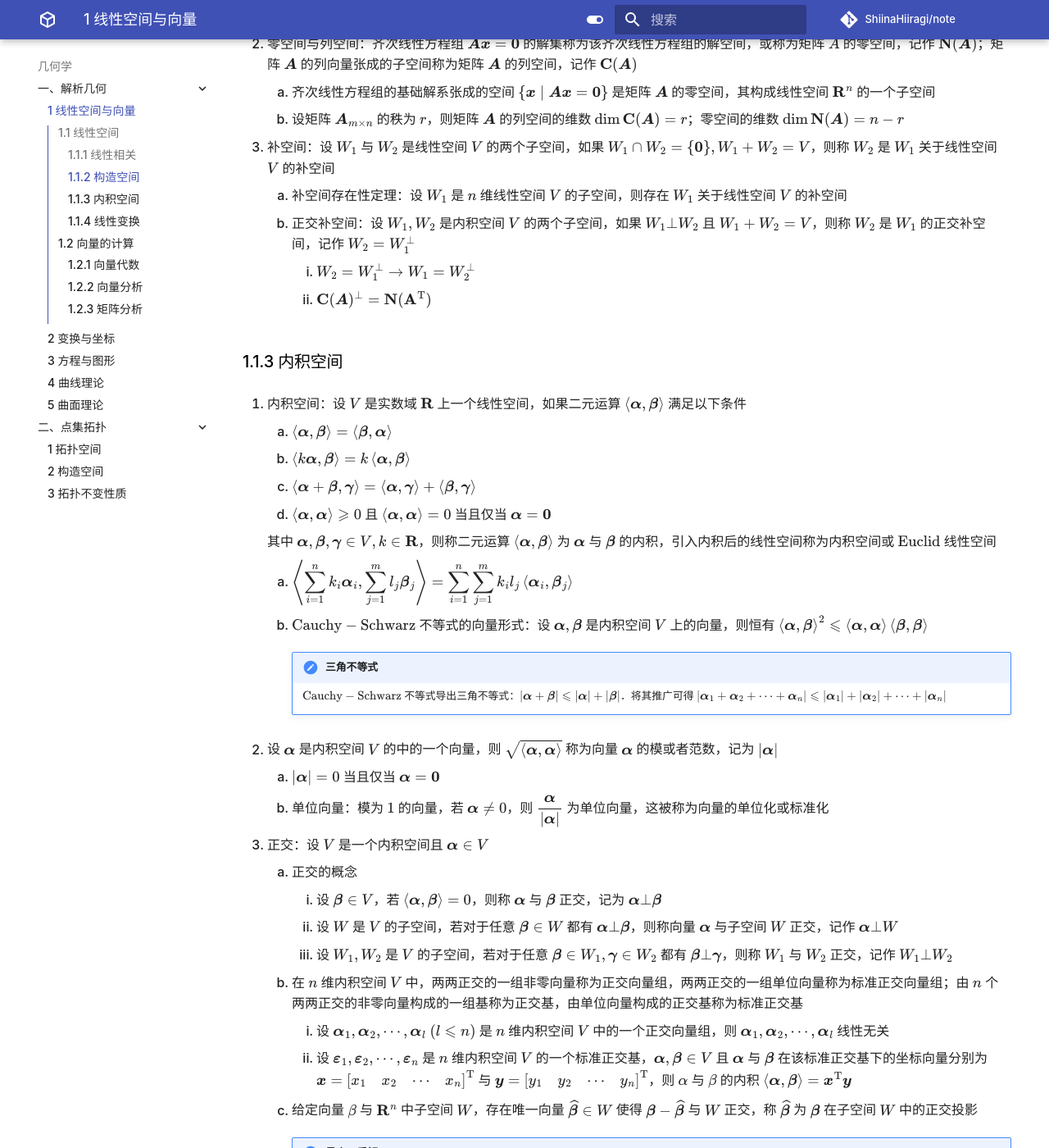
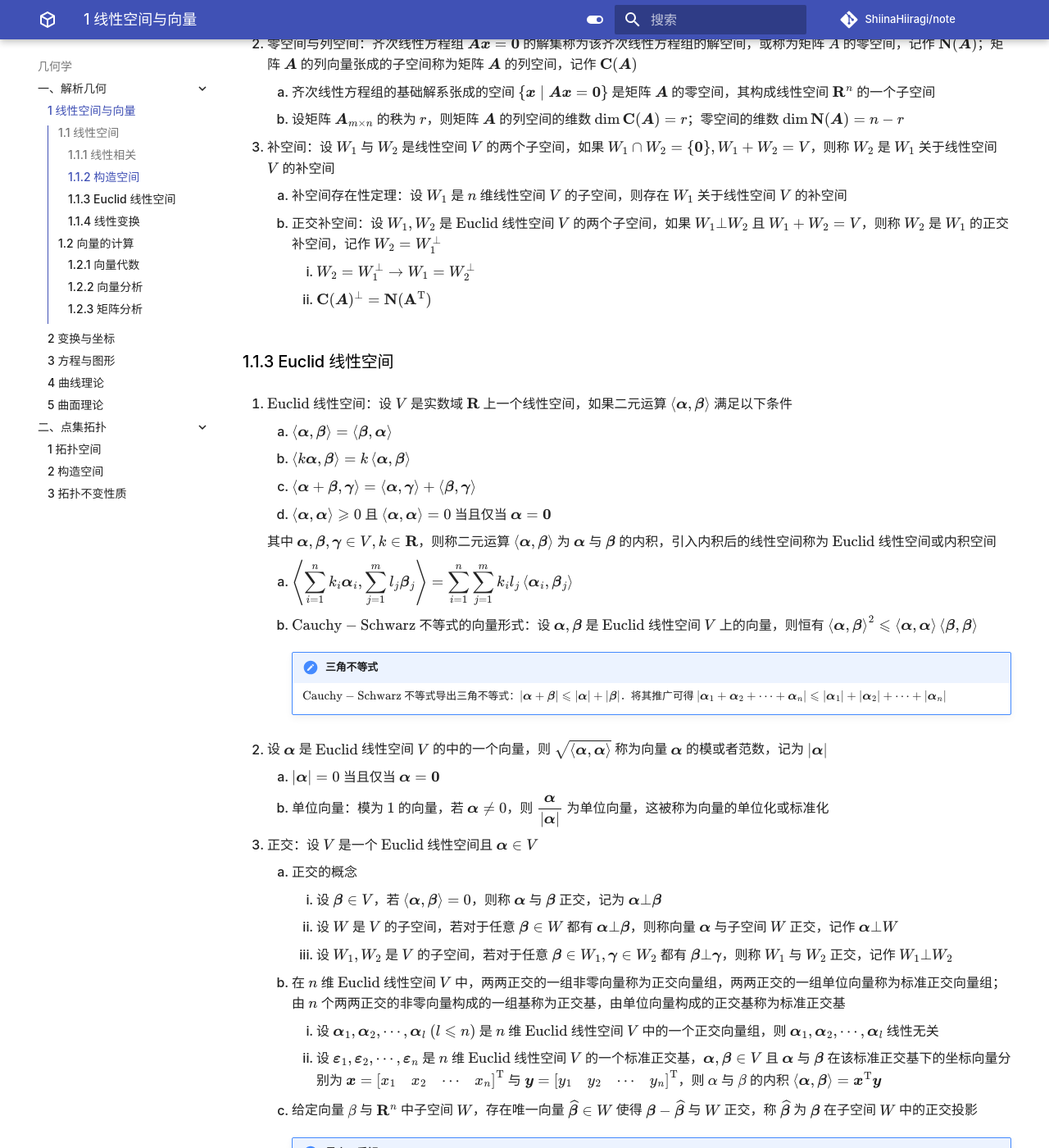
Before and after one commit to ShiinaHiiragi/note, an MkDocs documentation site: the page built from docs/top/anly/lin.md, in a window 1280 px wide and 1400 px high, scrolled down 3256 px. Shown: the whole window at 82% size. Built offline with MkDocs 1.6.1 and Material for MkDocs 9.7.7, drawn with Linux system fonts in a browser that asks for light colours; comment, search, counter and statistics services are not loaded.

```diff
--- a/docs/top/anly/lin.md
+++ b/docs/top/anly/lin.md
@@ -116,36 +116,36 @@
     2. 设矩阵 $\boldsymbol A_{m \times n}$ 的秩为 $r$，则矩阵 $\boldsymbol A$ 的列空间的维数 $\operatorname{dim} \mathbf C(\boldsymbol A) = r$；零空间的维数 $\operatorname{dim} \mathbf N(\boldsymbol A) = n - r$
 3. 补空间：设 $W_1$ 与 $W_2$ 是线性空间 $V$ 的两个子空间，如果 $W_1 \cap W_2 = \{\boldsymbol 0\}, W_1 + W_2 = V$，则称 $W_2$ 是 $W_1$ 关于线性空间 $V$ 的补空间
     1. 补空间存在性定理：设 $W_1$ 是 $n$ 维线性空间 $V$ 的子空间，则存在 $W_1$ 关于线性空间 $V$ 的补空间
-    2. 正交补空间：设 $W_1, W_2$ 是内积空间 $V$ 的两个子空间，如果 $W_1 \bot W_2$ 且 $W_1 + W_2 = V$，则称 $W_2$ 是 $W_1$ 的正交补空间，记作 $W_2 = W_1^\bot$
+    2. 正交补空间：设 $W_1, W_2$ 是 $\text{Euclid}$ 线性空间 $V$ 的两个子空间，如果 $W_1 \bot W_2$ 且 $W_1 + W_2 = V$，则称 $W_2$ 是 $W_1$ 的正交补空间，记作 $W_2 = W_1^\bot$
         1. $W_2 = W_1^\bot \to W_1 = W_2^\bot$
         2. $\mathbf C(\boldsymbol A)^\bot = \mathbf N(\mathbf A^{\mathrm T})$
 
-### 1.1.3 内积空间
-1. 内积空间：设 $V$ 是实数域 $\mathbf R$ 上一个线性空间，如果二元运算 $\left<\boldsymbol \alpha, \boldsymbol \beta\right>$ 满足以下条件
+### 1.1.3 Euclid 线性空间
+1. $\text{Euclid}$ 线性空间：设 $V$ 是实数域 $\mathbf R$ 上一个线性空间，如果二元运算 $\left<\boldsymbol \alpha, \boldsymbol \beta\right>$ 满足以下条件
     1. $\left<\boldsymbol \alpha, \boldsymbol \beta\right> = \left<\boldsymbol \beta, \boldsymbol \alpha\right>$
     2. $\left<k \boldsymbol \alpha, \boldsymbol \beta\right> = k \left<\boldsymbol \alpha, \boldsymbol \beta\right>$
     3. $\left<\boldsymbol \alpha + \boldsymbol \beta, \boldsymbol \gamma\right> = \left<\boldsymbol \alpha, \boldsymbol \gamma\right> + \left<\boldsymbol \beta, \boldsymbol \gamma\right>$
     4. $\left<\boldsymbol \alpha, \boldsymbol \alpha\right> \geqslant 0$ 且 $\left<\boldsymbol \alpha, \boldsymbol \alpha\right> = 0$ 当且仅当 $\boldsymbol \alpha = \boldsymbol 0$
 
-    其中 $\boldsymbol \alpha, \boldsymbol \beta, \boldsymbol \gamma \in V, k \in \mathbf R$，则称二元运算 $\left<\boldsymbol \alpha, \boldsymbol \beta\right>$ 为 $\boldsymbol \alpha$ 与 $\boldsymbol \beta$ 的内积，引入内积后的线性空间称为内积空间或 $\text{Euclid}$ 线性空间
+    其中 $\boldsymbol \alpha, \boldsymbol \beta, \boldsymbol \gamma \in V, k \in \mathbf R$，则称二元运算 $\left<\boldsymbol \alpha, \boldsymbol \beta\right>$ 为 $\boldsymbol \alpha$ 与 $\boldsymbol \beta$ 的内积，引入内积后的线性空间称为 $\text{Euclid}$ 线性空间或内积空间
 
     1. ${\displaystyle \left<\sum_{i=1}^n k_i \boldsymbol \alpha_i, \sum_{j=1}^m l_j \boldsymbol \beta_j\right> = \sum_{i=1}^n \sum_{j=1}^m k_i l_j \left<\boldsymbol \alpha_i, \boldsymbol \beta_j\right>}$
-    2. $\text{Cauchy} - \text{Schwarz}$ 不等式的向量形式：设 $\boldsymbol \alpha, \boldsymbol \beta$ 是内积空间 $V$ 上的向量，则恒有 $\left<\boldsymbol \alpha, \boldsymbol \beta\right>^2 \leqslant \left<\boldsymbol \alpha, \boldsymbol \alpha\right> \left<\boldsymbol \beta, \boldsymbol \beta\right>$
+    2. $\text{Cauchy} - \text{Schwarz}$ 不等式的向量形式：设 $\boldsymbol \alpha, \boldsymbol \beta$ 是 $\text{Euclid}$ 线性空间 $V$ 上的向量，则恒有 $\left<\boldsymbol \alpha, \boldsymbol \beta\right>^2 \leqslant \left<\boldsymbol \alpha, \boldsymbol \alpha\right> \left<\boldsymbol \beta, \boldsymbol \beta\right>$
 
         !!! note "三角不等式"
             $\text{Cauchy} - \text{Schwarz}$ 不等式导出三角不等式：$|\boldsymbol \alpha + \boldsymbol \beta| \leqslant |\boldsymbol \alpha| + |\boldsymbol \beta|$．将其推广可得 $|\boldsymbol \alpha_1 + \boldsymbol \alpha_2 + \cdots + \boldsymbol \alpha_n| \leqslant |\boldsymbol \alpha_1| + |\boldsymbol \alpha_2| + \cdots + |\boldsymbol \alpha_n|$
 
-2. 设 $\boldsymbol \alpha$ 是内积空间 $V$ 的中的一个向量，则 $\sqrt{\left<\boldsymbol \alpha, \boldsymbol \alpha\right>}$ 称为向量 $\boldsymbol \alpha$ 的模或者范数，记为 $|\boldsymbol \alpha|$
+2. 设 $\boldsymbol \alpha$ 是 $\text{Euclid}$ 线性空间 $V$ 的中的一个向量，则 $\sqrt{\left<\boldsymbol \alpha, \boldsymbol \alpha\right>}$ 称为向量 $\boldsymbol \alpha$ 的模或者范数，记为 $|\boldsymbol \alpha|$
     1. $|\boldsymbol \alpha| = 0$ 当且仅当 $\boldsymbol \alpha = \boldsymbol 0$
     2. 单位向量：模为 $1$ 的向量，若 $\boldsymbol \alpha \neq 0$，则 $\dfrac{\boldsymbol \alpha}{|\boldsymbol \alpha|}$ 为单位向量，这被称为向量的单位化或标准化
-3. 正交：设 $V$ 是一个内积空间且 $\boldsymbol \alpha \in V$
+3. 正交：设 $V$ 是一个 $\text{Euclid}$ 线性空间且 $\boldsymbol \alpha \in V$
     1. 正交的概念
         1. 设 $\boldsymbol \beta \in V$，若 $\left<\boldsymbol \alpha, \boldsymbol \beta\right> = 0$，则称 $\boldsymbol \alpha$ 与 $\boldsymbol \beta$ 正交，记为 $\boldsymbol \alpha \bot \boldsymbol \beta$
         2. 设 $W$ 是 $V$ 的子空间，若对于任意 $\boldsymbol \beta \in W$ 都有 $\boldsymbol \alpha \bot \boldsymbol \beta$，则称向量 $\boldsymbol \alpha$ 与子空间 $W$ 正交，记作 $\boldsymbol \alpha \bot W$
         3. 设 $W_1, W_2$ 是 $V$ 的子空间，若对于任意 $\boldsymbol \beta \in W_1, \boldsymbol \gamma \in W_2$ 都有 $\boldsymbol \beta \bot \boldsymbol \gamma$，则称 $W_1$ 与 $W_2$ 正交，记作 $W_1 \bot W_2$
-    2. 在 $n$ 维内积空间 $V$ 中，两两正交的一组非零向量称为正交向量组，两两正交的一组单位向量称为标准正交向量组；由 $n$ 个两两正交的非零向量构成的一组基称为正交基，由单位向量构成的正交基称为标准正交基
-        1. 设 $\boldsymbol \alpha_1, \boldsymbol \alpha_2, \cdots, \boldsymbol \alpha_l \ (l \leqslant n)$ 是 $n$ 维内积空间 $V$ 中的一个正交向量组，则 $\boldsymbol \alpha_1, \boldsymbol \alpha_2, \cdots, \boldsymbol \alpha_l$ 线性无关
-        2. 设 $\boldsymbol \varepsilon_1, \boldsymbol \varepsilon_2, \cdots, \boldsymbol \varepsilon_n$ 是 $n$ 维内积空间 $V$ 的一个标准正交基，$\boldsymbol \alpha, \boldsymbol \beta \in V$ 且 $\boldsymbol \alpha$ 与 $\boldsymbol \beta$ 在该标准正交基下的坐标向量分别为 $\boldsymbol x = \begin{bmatrix} x_1 & x_2 & \cdots & x_n \\ \end{bmatrix}^{\mathrm T}$ 与 $\boldsymbol y = \begin{bmatrix} y_1 & y_2 & \cdots & y_n \\ \end{bmatrix}^{\mathrm T}$，则 $\alpha$ 与 $\beta$ 的内积 $\left<\boldsymbol \alpha, \boldsymbol \beta\right> = \boldsymbol x^{\mathrm T} \boldsymbol y$
+    2. 在 $n$ 维 $\text{Euclid}$ 线性空间 $V$ 中，两两正交的一组非零向量称为正交向量组，两两正交的一组单位向量称为标准正交向量组；由 $n$ 个两两正交的非零向量构成的一组基称为正交基，由单位向量构成的正交基称为标准正交基
+        1. 设 $\boldsymbol \alpha_1, \boldsymbol \alpha_2, \cdots, \boldsymbol \alpha_l \ (l \leqslant n)$ 是 $n$ 维 $\text{Euclid}$ 线性空间 $V$ 中的一个正交向量组，则 $\boldsymbol \alpha_1, \boldsymbol \alpha_2, \cdots, \boldsymbol \alpha_l$ 线性无关
+        2. 设 $\boldsymbol \varepsilon_1, \boldsymbol \varepsilon_2, \cdots, \boldsymbol \varepsilon_n$ 是 $n$ 维 $\text{Euclid}$ 线性空间 $V$ 的一个标准正交基，$\boldsymbol \alpha, \boldsymbol \beta \in V$ 且 $\boldsymbol \alpha$ 与 $\boldsymbol \beta$ 在该标准正交基下的坐标向量分别为 $\boldsymbol x = \begin{bmatrix} x_1 & x_2 & \cdots & x_n \\ \end{bmatrix}^{\mathrm T}$ 与 $\boldsymbol y = \begin{bmatrix} y_1 & y_2 & \cdots & y_n \\ \end{bmatrix}^{\mathrm T}$，则 $\alpha$ 与 $\beta$ 的内积 $\left<\boldsymbol \alpha, \boldsymbol \beta\right> = \boldsymbol x^{\mathrm T} \boldsymbol y$
     3. 给定向量 $\beta$ 与 $\mathbf R^n$ 中子空间 $W$，存在唯一向量 $\widehat{\boldsymbol \beta} \in W$ 使得 $\boldsymbol \beta - \widehat{\boldsymbol \beta}$ 与 $W$ 正交，称 $\widehat{\boldsymbol \beta}$ 为 $\boldsymbol \beta$ 在子空间 $W$ 中的正交投影
 
         !!! note "最小二乘解"
```
Also changed, not shown: docs/top/anly/geom.md (+6 -6 lines).
